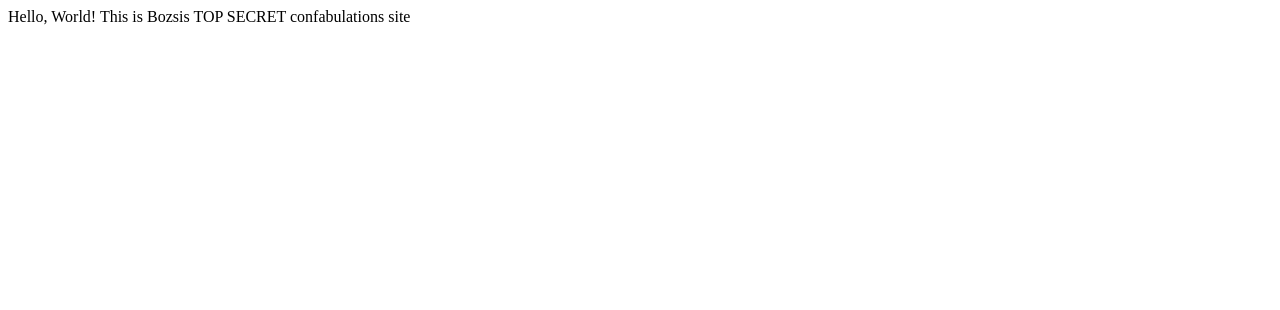
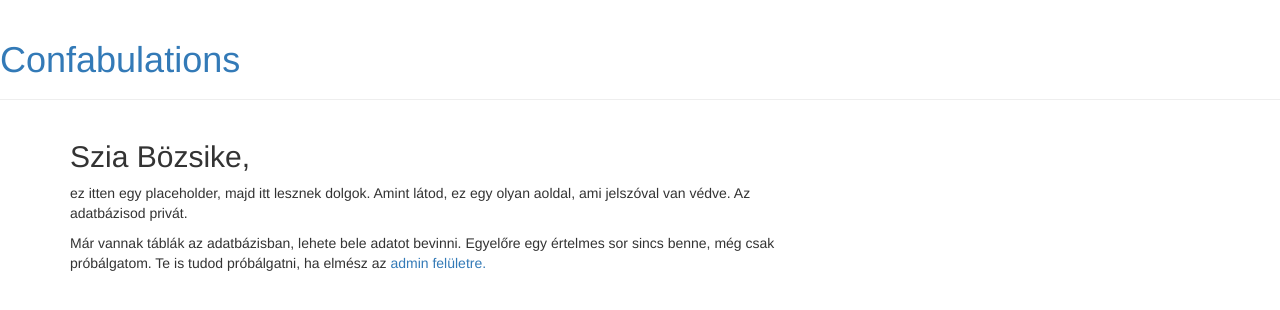
Before and after one commit to juliabiro/confabulations_v2, a Django app: page /confabulation/ in a window 1280 px wide. Shown: the top 310 px of the page. Run offline with Django 3.2, Linux system fonts and the light colour scheme; the visitor is signed in with stand-in values (Sample User, id 1); some libraries are stand-ins or nearby versions.

Commit message:
nocer login, directions for bozsi

```diff
--- a/confabulation/views.py
+++ b/confabulation/views.py
@@ -9,4 +9,4 @@ def index(request):
     if not request.user.is_authenticated:
         return redirect('%s?next=%s' % (settings.LOGIN_URL, request.path))
 
-    return HttpResponse("Hello, World! This is Bozsis TOP SECRET confabulations site")
+    return render(request, 'frontpage.html')
--- a/dbbackend/settings.py
+++ b/dbbackend/settings.py
@@ -132,3 +132,4 @@ STATIC_URL = '/static/'
 
 
 LOGIN_URL = '/login/'
+LOGIN_REDIRECT_URL = '/confabulation/'
--- a/templates/base.html
+++ b/templates/base.html
@@ -9,7 +9,7 @@
     </head>
     <body>
     <div class="page-header">
-        <h1><a href="/">Confabulations Login</a></h1>
+        <h1><a href="/">Confabulations</a></h1>
     </div>
     <div class="content container">
         <div class="row">
--- /dev/null
+++ b/templates/frontpage.html
@@ -0,0 +1,16 @@
+{% extends 'base.html' %}
+
+{% block title %}Frontpage{% endblock %}
+
+{% block content %}
+
+<h2>Szia Bözsike,</h2>
+
+<p>
+ez itten egy placeholder, majd itt lesznek dolgok. Amint látod, ez egy olyan aoldal, ami jelszóval van védve. Az adatbázisod privát.
+</p>
+<p>
+    Már vannak táblák az adatbázisban, lehete bele adatot bevinni. Egyelőre egy értelmes sor sincs benne, még csak próbálgatom.
+    Te is tudod próbálgatni, ha elmész az <a href="/admin/">admin felületre.</a></p>
+
+{% endblock %}
--- a/templates/registration/login.html
+++ b/templates/registration/login.html
@@ -1,6 +1,9 @@
 {% extends 'base.html' %}
 
 {% block title %}Login{% endblock %}
+    <div class="page-header">
+        <h1><a href="/">Confabulations Login</a></h1>
+    </div>
 
 {% block content %}
   <h2>Login</h2>
```
